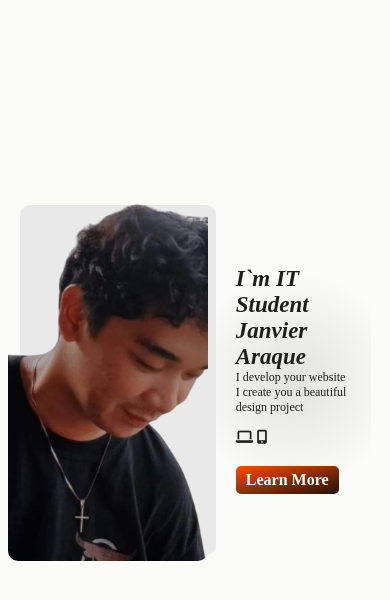
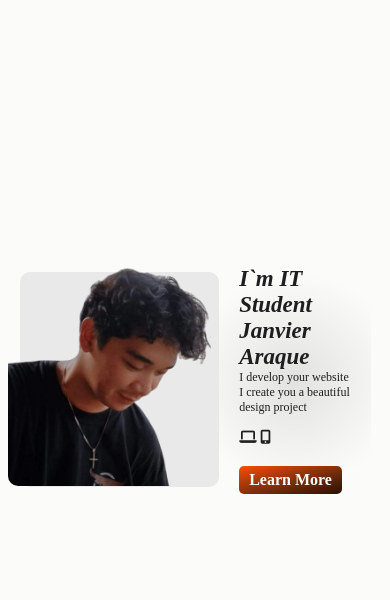
Before and after one commit to mRPy30/portfolio, a PHP site: page / in a window 390 px wide. Shown: the part 67-667 px from the top of the page. Run offline with PHP 8.4, Linux system fonts and the light colour scheme; some web fonts are replaced.

Commit message:
Update style.css

```diff
--- a/style.css
+++ b/style.css
@@ -327,6 +327,20 @@ h1, p {
     padding: 8px 12px;
   }
 
+  .content-container{
+    width: 90%;
+  }
+
+  .image-container {
+    width: 325px;
+    height: 235px;
+  }
+
+  .image-container img {
+    width: 102%;
+    height: 103%;
+  }
+
   .darkmode .menu a {
     color: var(--grayText--);
   }
@@ -356,6 +370,17 @@ h1, p {
   .btn {
     padding: 5px 10px;
   }
+
+  .image-container {
+    width: 325px;
+    height: 215px;
+  }
+
+  .image-container img {
+    width: 102%;
+    height: 103%;
+  }
+
 
   .hamburger {
       display: block;
```
